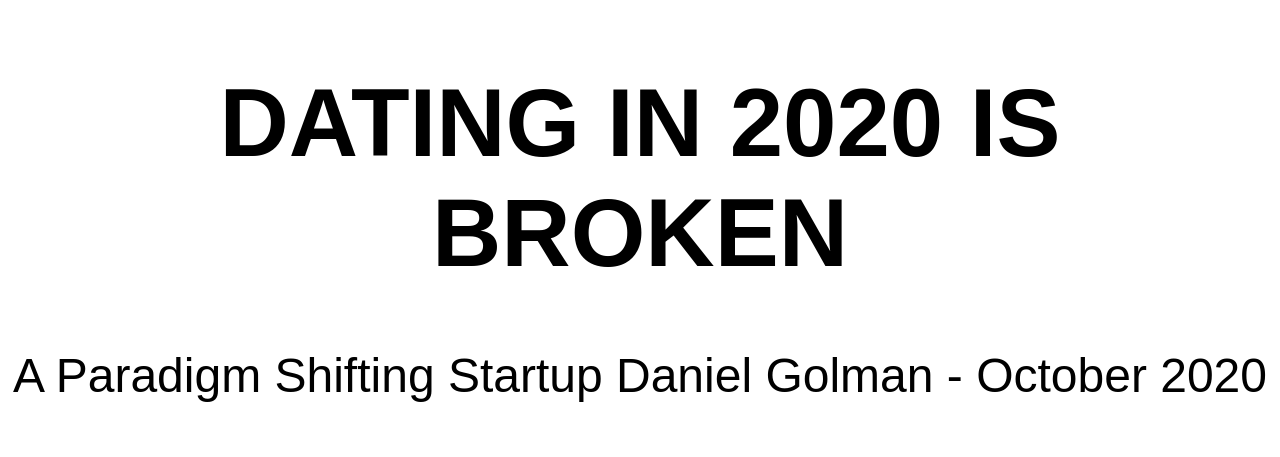
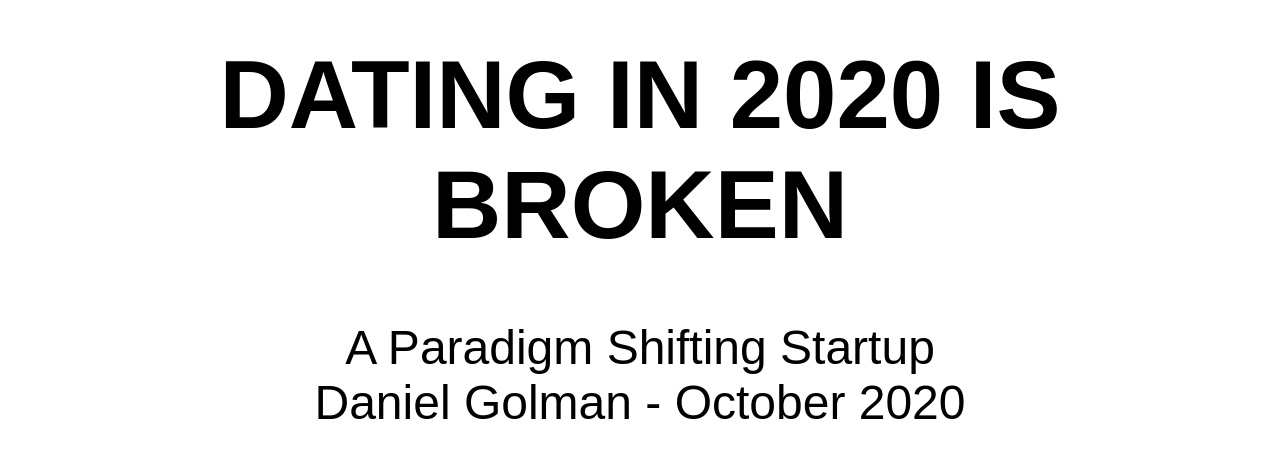
Before and after one commit to james-see/datingappdeck, a plain HTML site: page index.html in a window 1280 px wide. Shown: the part 195-652 px from the top of the page. Drawn offline with Linux system fonts and the light colour scheme.

Commit message:
A full commitment's what I'm thinking of

```diff
--- a/index.html
+++ b/index.html
@@ -21,8 +21,9 @@
       <div class="slide">
   <h1 id="dating-in-2020-is-broken">DATING IN 2020 IS BROKEN</h1>
 
-<p>A Paradigm Shifting Startup
-Daniel Golman - October 2020</p>
+<p>A Paradigm Shifting Startup</p>
+
+<p>Daniel Golman - October 2020</p>
 
 
 </div>
```
Also changed, not shown: 1 other file.
